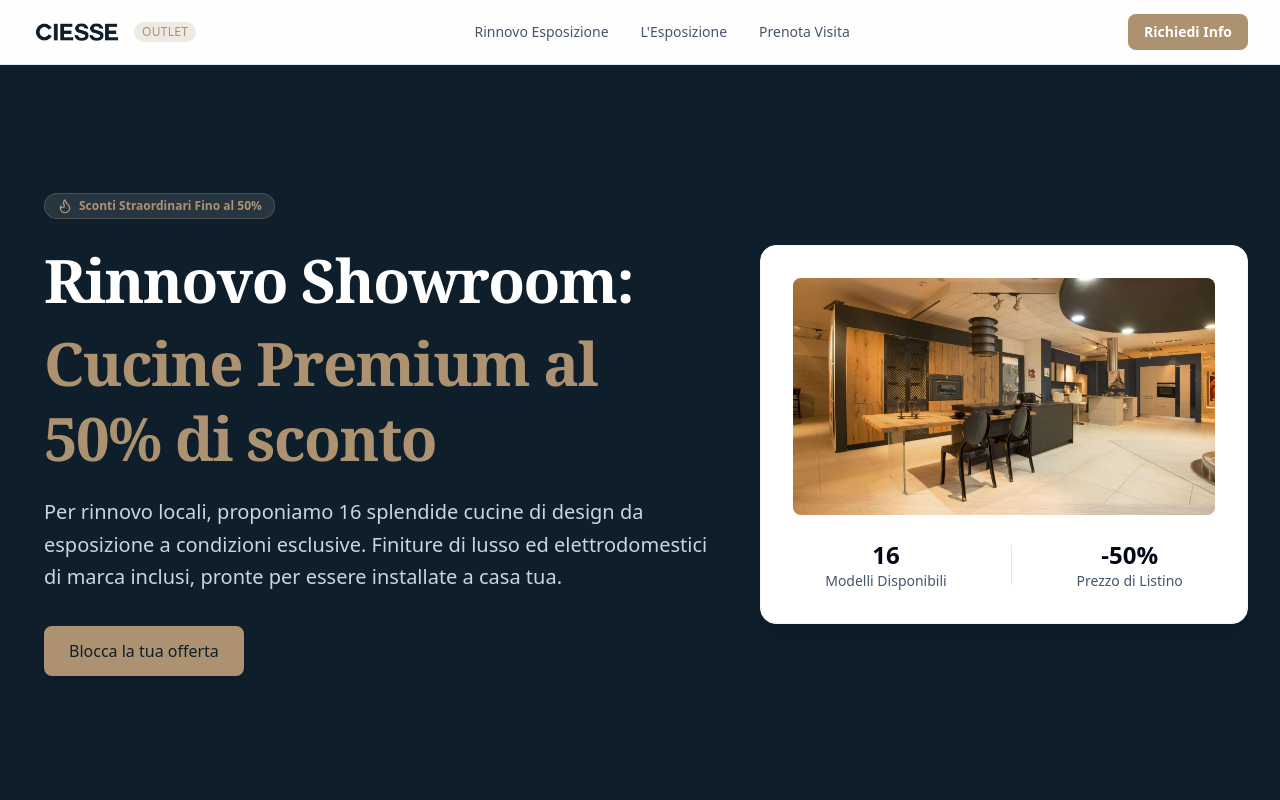
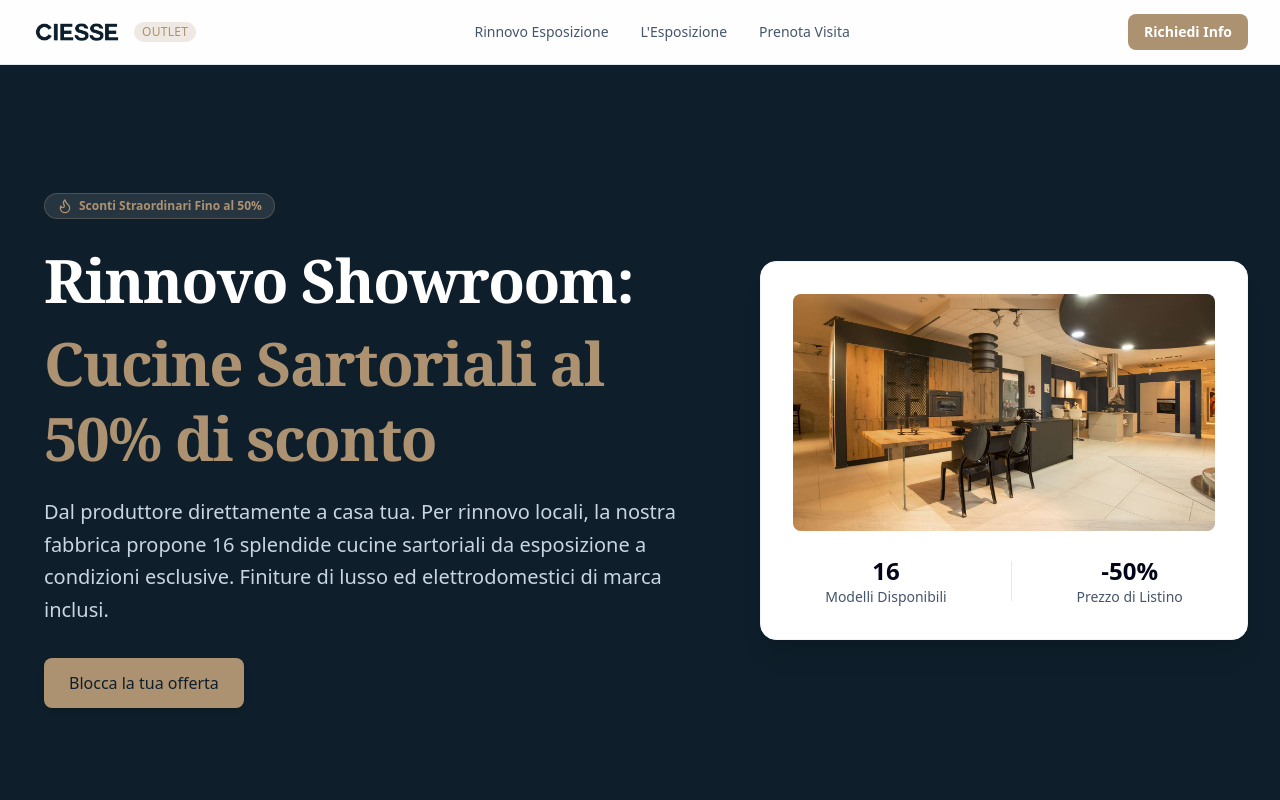
Before and after one commit to CreativiaStudio/ciessehome, a Next.js app: page / in a window 1280 px wide. Shown: the top 800 px of the page. Built offline with nearby package versions, Linux system fonts and the light colour scheme.

Commit message:
Aggiornamento testi: da Premium a Sartoriali (focus fabbrica)

```diff
--- a/app/page.tsx
+++ b/app/page.tsx
@@ -200,10 +200,10 @@ export default function Home() {
                 </div>
                 <h1 className="text-4xl tracking-tight font-extrabold text-white sm:text-5xl lg:text-[3.25rem] xl:text-[3.75rem] font-serif leading-tight">
                   Rinnovo Showroom:
-                  <span className="block text-[#ad9271] mt-1 lg:mt-2">Cucine Premium al 50% di sconto</span>
+                  <span className="block text-[#ad9271] mt-1 lg:mt-2">Cucine Sartoriali al 50% di sconto</span>
                 </h1>
                 <p className="mt-4 text-base text-slate-300 sm:mt-5 sm:text-xl lg:text-lg xl:text-xl leading-relaxed">
-                  Per rinnovo locali, proponiamo 16 splendide cucine di design da esposizione a condizioni esclusive. Finiture di lusso ed elettrodomestici di marca inclusi, pronte per essere installate a casa tua.
+                  Dal produttore direttamente a casa tua. Per rinnovo locali, la nostra fabbrica propone 16 splendide cucine sartoriali da esposizione a condizioni esclusive. Finiture di lusso ed elettrodomestici di marca inclusi.
                 </p>
                 <div className="mt-8 sm:max-w-lg sm:mx-auto sm:text-center lg:text-left lg:mx-0">
                   <a
```
